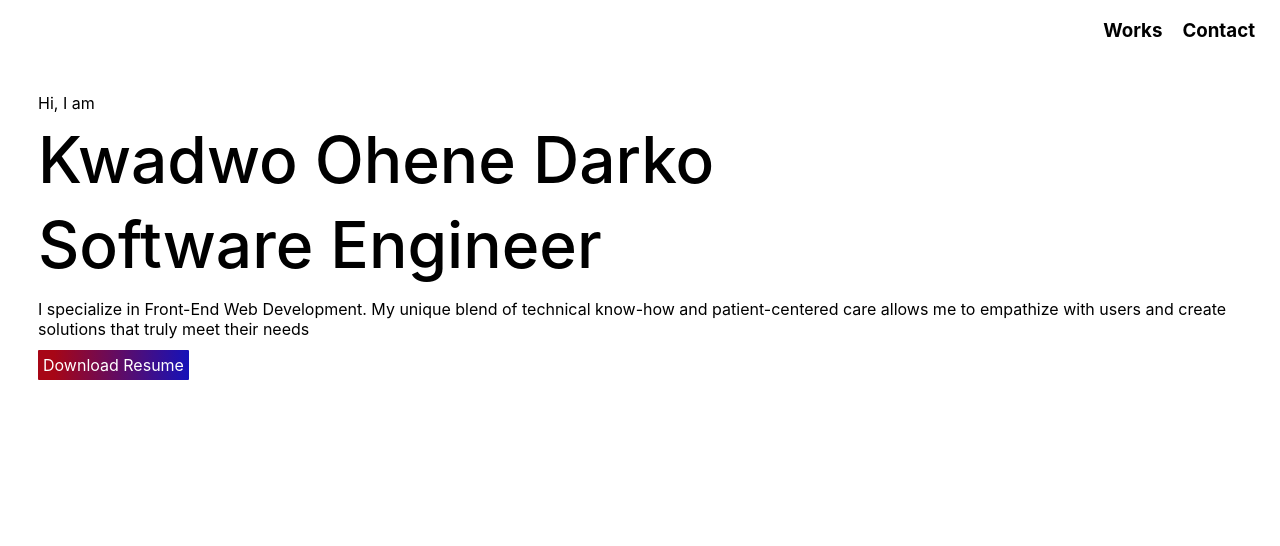
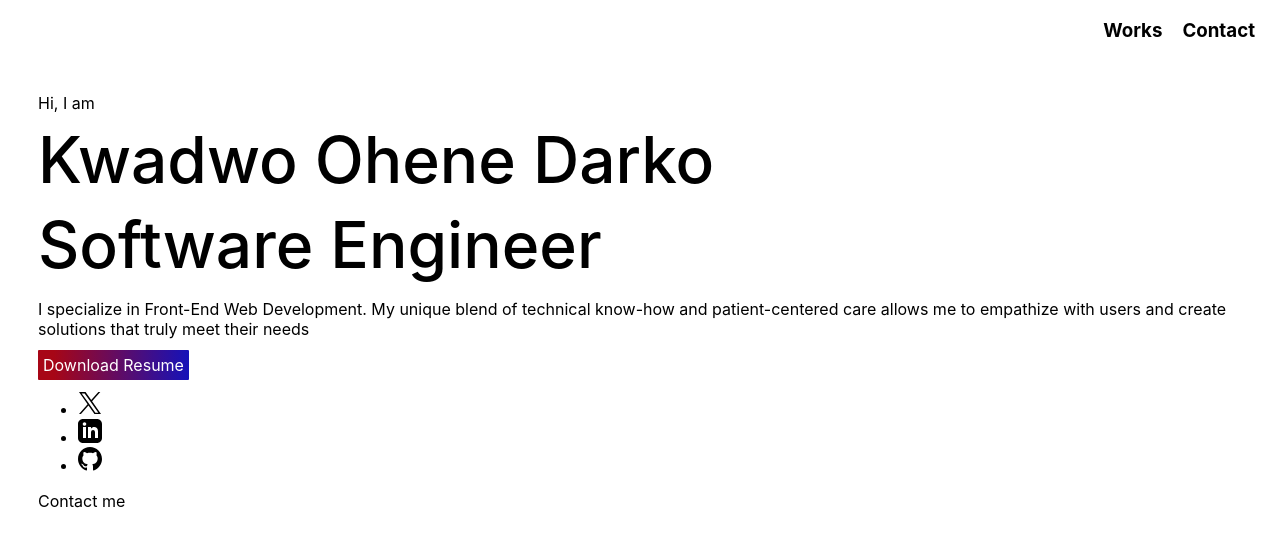
Before and after one commit to ohendarko/ohendarko.github.io, a plain HTML site: page index.html in a window 1280 px wide. Drawn offline with Linux system fonts and the light colour scheme; a web font is replaced by a local one.

Commit message:
added svg for socials

```diff
--- a/index.html
+++ b/index.html
@@ -47,11 +47,35 @@
           <div class="Resume">
             <span class="resume"><a href="https://drive.google.com/file/d/1vquNgW18xzcPbQP5OgnC99dJFwU6fmL2/view?usp=drivesdk" download="Ohene Resume" target="_blank">Download Resume</a></span>
           </div>
+
+          <div class="socials">
+            <ul className="social-media-links">
+              <li>
+              <a href="https://x.com/ohene_kwadwo" target="_blank">
+                  <svg xmlns="http://www.w3.org/2000/svg" viewBox="0 0 24 24" width="24px" height="24px">
+                    <path d="M14.095479,10.316482L22.286354,1h-1.940718l-7.115352,8.087682L7.551414,1H1l8.589488,12.231093L1,23h1.940717  l7.509372-8.542861L16.448587,23H23L14.095479,10.316482z M11.436522,13.338465l-0.871624-1.218704l-6.924311-9.68815h2.981339  l5.58978,7.82155l0.867949,1.218704l7.26506,10.166271h-2.981339L11.436522,13.338465z"/>
+                  </svg>
+                </a>
+              </li>
+              <li>
+                <a href="https://www.linkedin.com/in/dr-kwadwo-ohene-darko/" target="_blank">
+                  <svg xmlns="http://www.w3.org/2000/svg" width="24" height="24" viewBox="0 0 24 24"><path d="M19 0h-14c-2.761 0-5 2.239-5 5v14c0 2.761 2.239 5 5 5h14c2.762 0 5-2.239 5-5v-14c0-2.761-2.238-5-5-5zm-11 19h-3v-11h3v11zm-1.5-12.268c-.966 0-1.75-.79-1.75-1.764s.784-1.764 1.75-1.764 1.75.79 1.75 1.764-.783 1.764-1.75 1.764zm13.5 12.268h-3v-5.604c0-3.368-4-3.113-4 0v5.604h-3v-11h3v1.765c1.396-2.586 7-2.777 7 2.476v6.759z"/></svg>
+                </a>
+              </li>
+              <li>
+                <a href="https://www.github.com/ohendarko" target='_blank'><svg xmlns="http://www.w3.org/2000/svg" width="24" height="24" viewBox="0 0 24 24"><path d="M12 0c-6.626 0-12 5.373-12 12 0 5.302 3.438 9.8 8.207 11.387.599.111.793-.261.793-.577v-2.234c-3.338.726-4.033-1.416-4.033-1.416-.546-1.387-1.333-1.756-1.333-1.756-1.089-.745.083-.729.083-.729 1.205.084 1.839 1.237 1.839 1.237 1.07 1.834 2.807 1.304 3.492.997.107-.775.418-1.305.762-1.604-2.665-.305-5.467-1.334-5.467-5.931 0-1.311.469-2.381 1.236-3.221-.124-.303-.535-1.524.117-3.176 0 0 1.008-.322 3.301 1.23.957-.266 1.983-.399 3.003-.404 1.02.005 2.047.138 3.006.404 2.291-1.552 3.297-1.23 3.297-1.23.653 1.653.242 2.874.118 3.176.77.84 1.235 1.911 1.235 3.221 0 4.609-2.807 5.624-5.479 5.921.43.372.823 1.102.823 2.222v3.293c0 .319.192.694.801.576 4.765-1.589 8.199-6.086 8.199-11.386 0-6.627-5.373-12-12-12z"/></svg></a>
+              </li>
+            </ul>
+          </div>
+          <div class="email">
+            <a href="mailto:ohendarko@gmail.com">Contact me</a>
+          </div>
         </div>
 
-        <!-- <div class="intro_right"> -->
+        <!-- <div class="intro_right">
+             </div>-->
 
-        </div>
+
       </div>
       <div>
 
```
